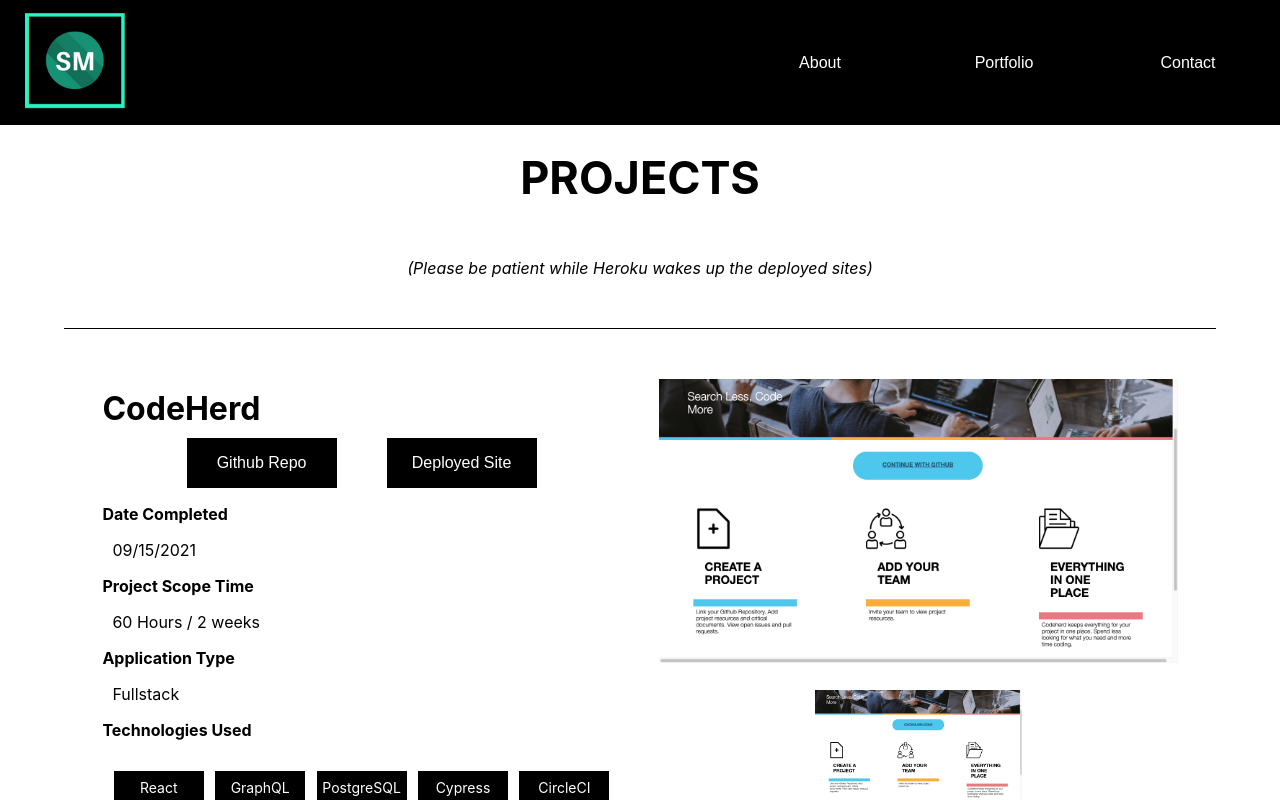
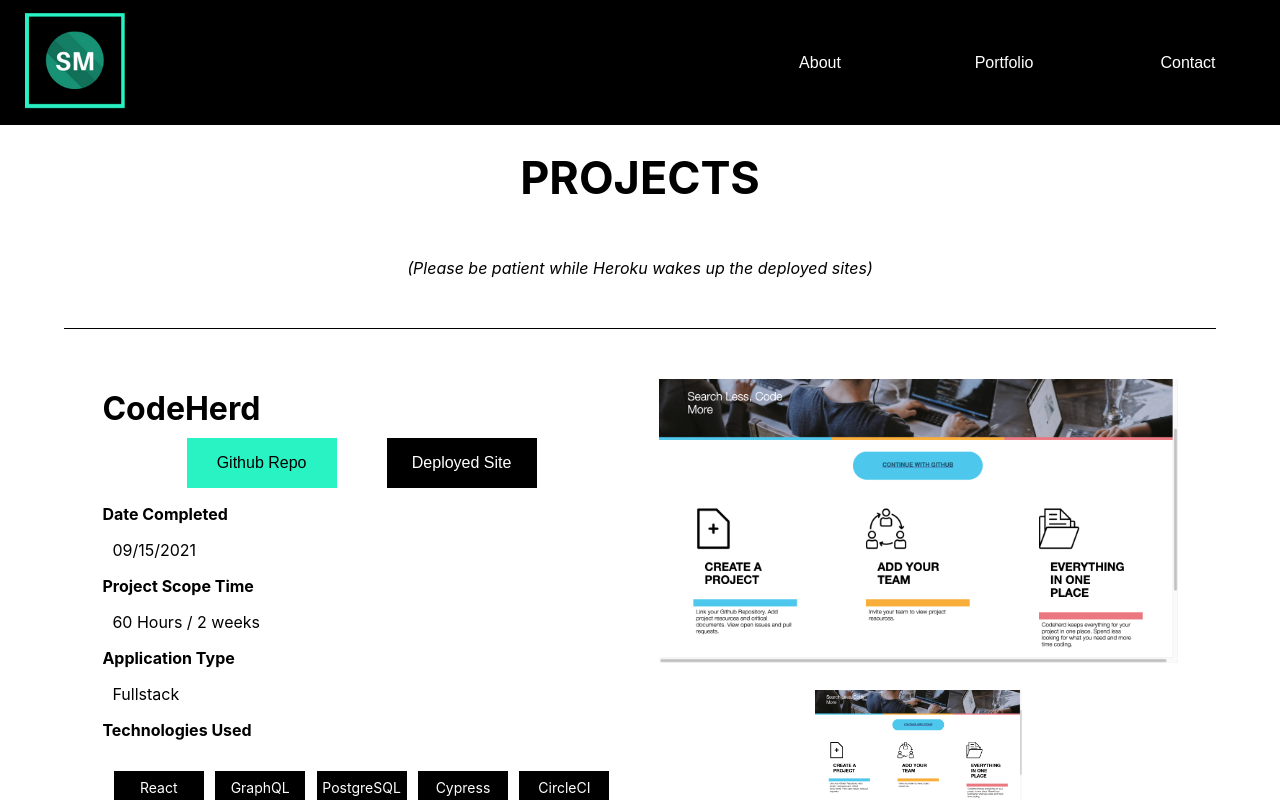
Before and after one commit to shawnmcmahon/portfolio, a React (Create React App) app: page /portfolio in a window 1280 px wide. In both pictures the pointer is over the button 261 px from the left and 463 px from the top of the page. Shown: the top 800 px of the page. Built offline with nearby package versions, Linux system fonts and the light colour scheme.

Commit message:
Add hover state to the project buttons

```diff
--- a/src/index.js
+++ b/src/index.js
@@ -2,7 +2,7 @@ import React from 'react';
 import ReactDOM from 'react-dom';
 import { BrowserRouter } from 'react-router-dom';
 import './index.css';
-import App from './Components/App/App';
+import App from './components/App/App';
 
 ReactDOM.render(
   <BrowserRouter>
--- a/src/styles/desktop/Project.css
+++ b/src/styles/desktop/Project.css
@@ -13,7 +13,12 @@
   margin: 0 25px 0 25px;
   cursor: pointer;
   font-size: 16px;
+}
 
+.project-button:hover {
+  background-color: #29f3c3;
+  color: #000;
+  cursor: pointer;
 }
 
 .project-button-container {
@@ -100,8 +105,10 @@
   padding: 10px 20px 10px 20px;
   margin: 5px 0 5px 0;
   width: 50px;
+}
 
-}
+
+
 
 .tech-stack-list {
   display: flex;
```
